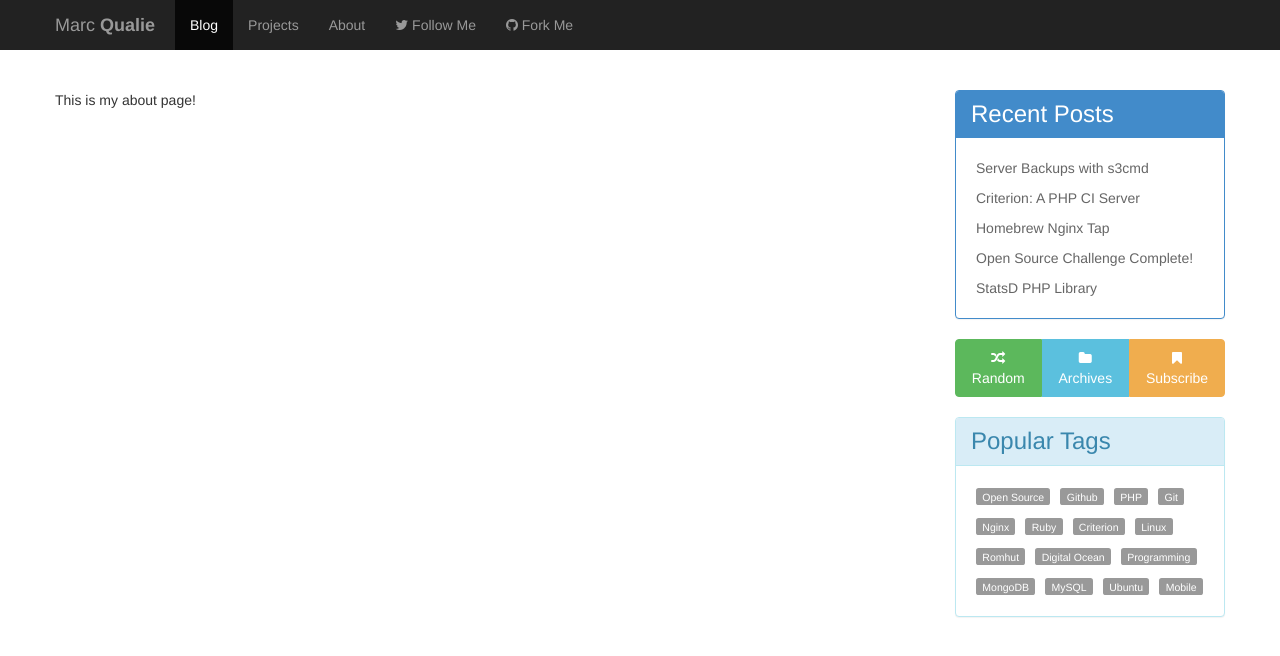
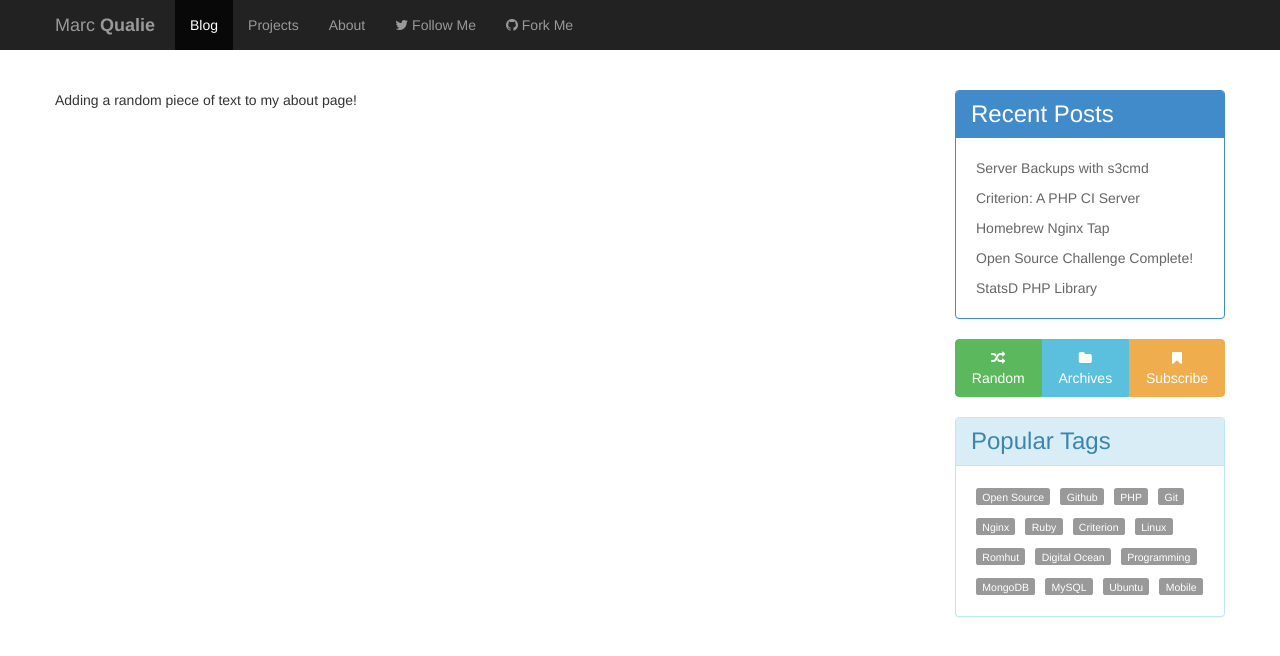
Before and after one commit to sdeering/marcqualie.com, a Jekyll site: the page built from about.html, in a window 1280 px wide. Shown: the top 656 px of the page. Built offline with Jekyll 4.4.1, drawn with Linux system fonts in a browser that asks for light colours; Markdown is read by kramdown in place of the engine named in the settings.

Commit message:
Updated about.html

```diff
--- a/about.html
+++ b/about.html
@@ -2,6 +2,7 @@
 layout: default
 title: About Marc Qualie
 page_name: about
+published: true
 ---
 
-This is my about page!
+Adding a random piece of text to my about page!
```
